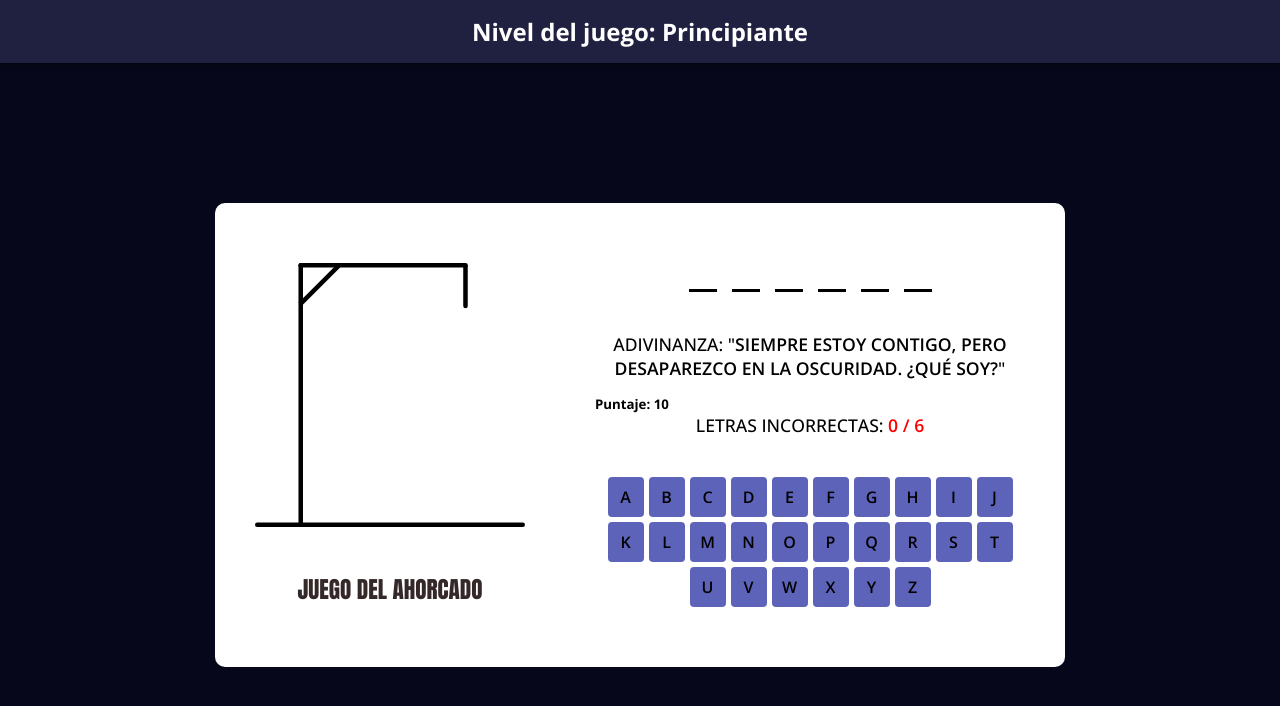
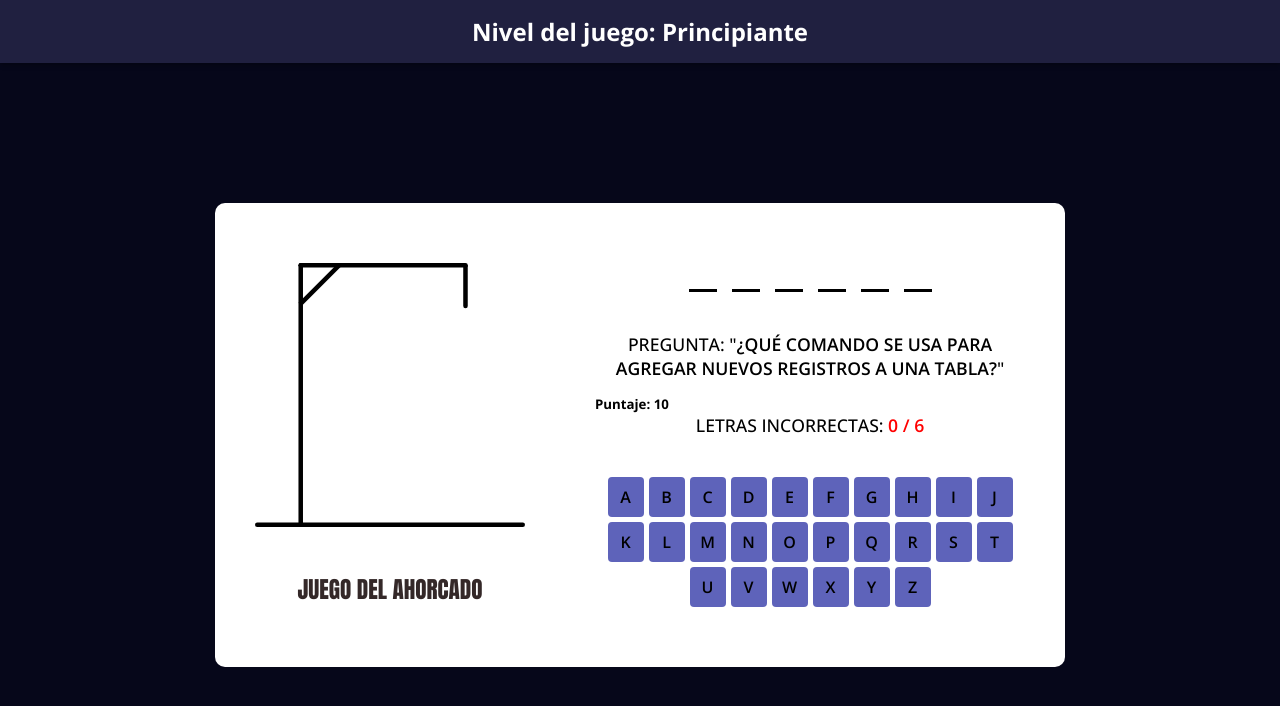
Before and after one commit to eldrich-prog/HANGMAN, a plain HTML site: page index.html in a window 1280 px wide. Drawn offline with nearby package versions, Linux system fonts and the light colour scheme.

Commit message:
PREGUNTAS DICT

```diff
--- a/index.html
+++ b/index.html
@@ -28,7 +28,7 @@
         <div class="game-box">
             <ul class="word-display"></ul>
             <h4 class="hint-text">
-                ADIVINANZA: "<b>Lorem ipsum dolor sit amet consectetur adipisicing elit </b>"
+                PREGUNTA: "<b>Lorem ipsum dolor sit amet consectetur adipisicing elit </b>"
             </h4>
             <h5 class="puntaje-text">
                 Puntaje:
--- a/scripts/script.js
+++ b/scripts/script.js
@@ -1,15 +1,26 @@
 const wordList = [
-    { word: "espejo", definition: "Te muestro tal como eres, pero no soy persona ni animal. ¿Qué soy?" },
-    { word: "sombra", definition: "Siempre estoy contigo, pero desaparezco en la oscuridad. ¿Qué soy?" },
-    { word: "libro", definition: "Tengo muchas hojas, pero no soy planta. Cuento historias, pero no hablo. ¿Qué soy?" },
-    { word: "reloj", definition: "Tengo manecillas pero no brazos. Doy la hora sin hablar. ¿Qué soy?" },
-    { word: "lapiz", definition: "Escribo sin tener boca y me desgasto al trabajar. ¿Qué soy?" },
-    { word: "huevo", definition: "Tengo una cáscara por fuera y sorpresa por dentro. ¿Qué soy?" },
-    { word: "estrella", definition: "Brillo en la noche, pero me oculto de día. ¿Qué soy?" },
-    { word: "lluvia", definition: "Caigo del cielo, pero no soy ave ni estrella. ¿Qué soy?" },
-    { word: "llave", definition: "Abro sin manos y cierro sin fuerza. ¿Qué soy?" },
-    { word: "zapato", definition: "Siempre ando por el suelo, pero no me ensucio como tú. ¿Qué soy?" }
+    { word: "sqlserver", definition: "¿Cómo se llama el sistema de gestión de bases de datos de Microsoft?" },
+    { word: "tsql", definition: "¿Qué lenguaje propietario usa SQL Server para realizar consultas y procedimientos?" },
+    { word: "select", definition: "¿Qué instrucción se utiliza para consultar datos en SQL Server?" },
+    { word: "insert", definition: "¿Qué comando se usa para agregar nuevos registros a una tabla?" },
+    { word: "update", definition: "¿Qué comando modifica los valores existentes en una tabla?" },
+    { word: "delete", definition: "¿Qué comando elimina registros de una tabla?" },
+    { word: "drop", definition: "¿Qué instrucción elimina una tabla por completo, incluyendo su estructura?" },
+    { word: "primarykey", definition: "¿Cómo se llama la clave que identifica de forma única cada fila en una tabla?" },
+    { word: "foreignkey", definition: "¿Qué tipo de clave se usa para relacionar datos entre dos tablas?" },
+    { word: "join", definition: "¿Qué palabra clave permite combinar registros de dos o más tablas relacionadas?" },
+    { word: "where", definition: "¿Qué cláusula se utiliza para establecer condiciones en una consulta?" },
+    { word: "groupby", definition: "¿Qué cláusula permite agrupar registros que tienen los mismos valores en columnas específicas?" },
+    { word: "having", definition: "¿Qué cláusula filtra resultados después de agruparlos con GROUP BY?" },
+    { word: "count", definition: "¿Qué función devuelve el número de registros en una consulta?" },
+    { word: "null", definition: "¿Qué valor representa datos desconocidos o inexistentes en SQL Server?" },
+    { word: "index", definition: "¿Qué objeto se usa para mejorar el rendimiento de las búsquedas en una tabla?" },
+    { word: "view", definition: "¿Qué objeto es una consulta guardada que actúa como una tabla virtual?" },
+    { word: "procedure", definition: "¿Qué objeto almacena un conjunto de instrucciones SQL para su reutilización?" },
+    { word: "trigger", definition: "¿Qué objeto se ejecuta automáticamente en respuesta a eventos como INSERT o UPDATE?" },
+    { word: "backup", definition: "¿Qué operación permite crear una copia de seguridad de la base de datos?" }
 ];
+
 
 const hangmanImage = document.querySelector(".hangman-box img");
 let puntaje =10;
```
